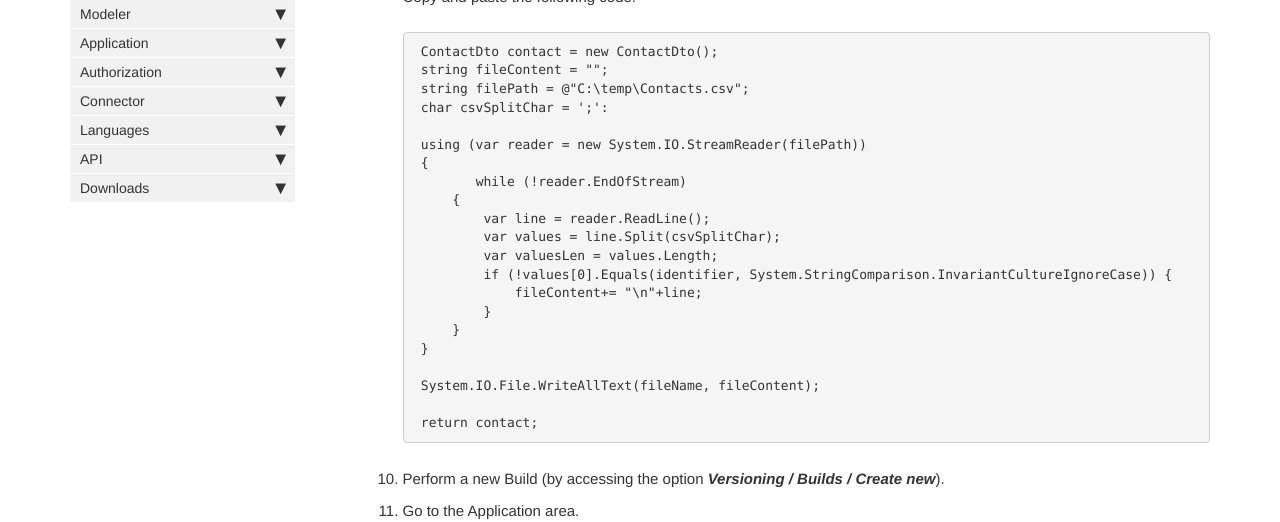
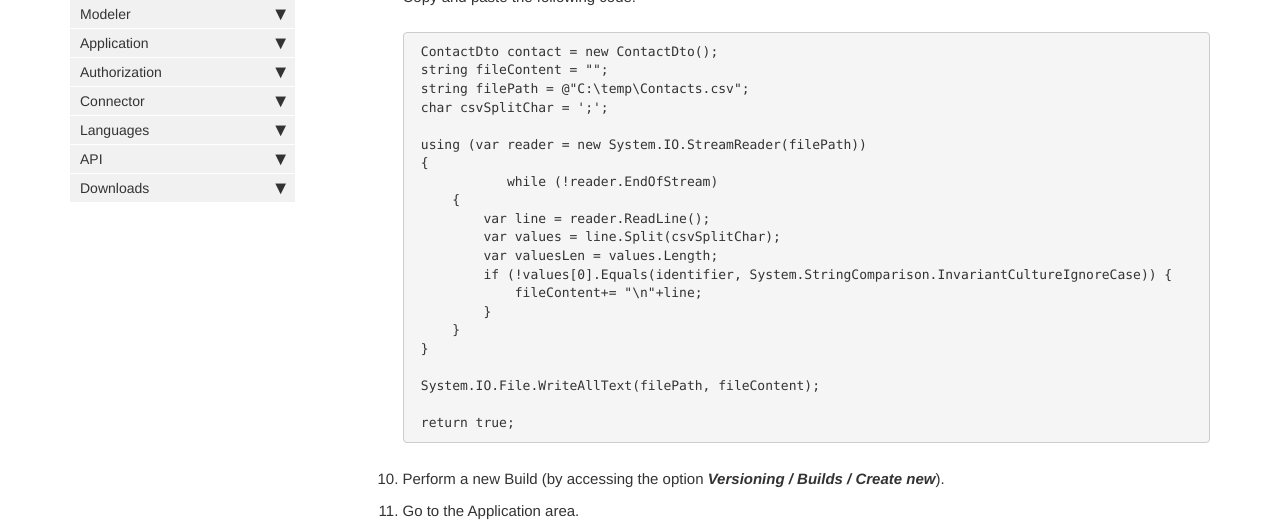
Before and after one commit to daniel8lopes/omnia3, a Jekyll site: the page built from docs/pages/omnia3/Tutorials/omnia3_connectortutorial.md, in a window 1280 px wide and 900 px high, scrolled down 4600 px. Shown: the part 216-738 px from the top of the window. Built offline with Jekyll 4.4.1, drawn with Linux system fonts in a browser that asks for light colours; nearby versions of some CDN libraries; comment, search, counter and statistics services are not loaded.

Commit message:
Update omnia3_connectortutorial.md

````diff
--- a/docs/pages/omnia3/Tutorials/omnia3_connectortutorial.md
+++ b/docs/pages/omnia3/Tutorials/omnia3_connectortutorial.md
@@ -181,11 +181,11 @@ This tutorial assumes that you have created a OMNIA tenant ([click here to see h
     ContactDto contact = new ContactDto();
     string fileContent = "";
     string filePath = @"C:\temp\Contacts.csv";
-    char csvSplitChar = ';':
+    char csvSplitChar = ';';
 
     using (var reader = new System.IO.StreamReader(filePath))
     {
-    	while (!reader.EndOfStream)
+ 	    while (!reader.EndOfStream)
         {
             var line = reader.ReadLine();
             var values = line.Split(csvSplitChar);
@@ -196,9 +196,9 @@ This tutorial assumes that you have created a OMNIA tenant ([click here to see h
         }
     }
 
-    System.IO.File.WriteAllText(fileName, fileContent);
+    System.IO.File.WriteAllText(filePath, fileContent);
 
-    return contact;
+    return true;
     ```
 
 9. Perform a new Build (by accessing the option ***Versioning / Builds / Create new***).
````
